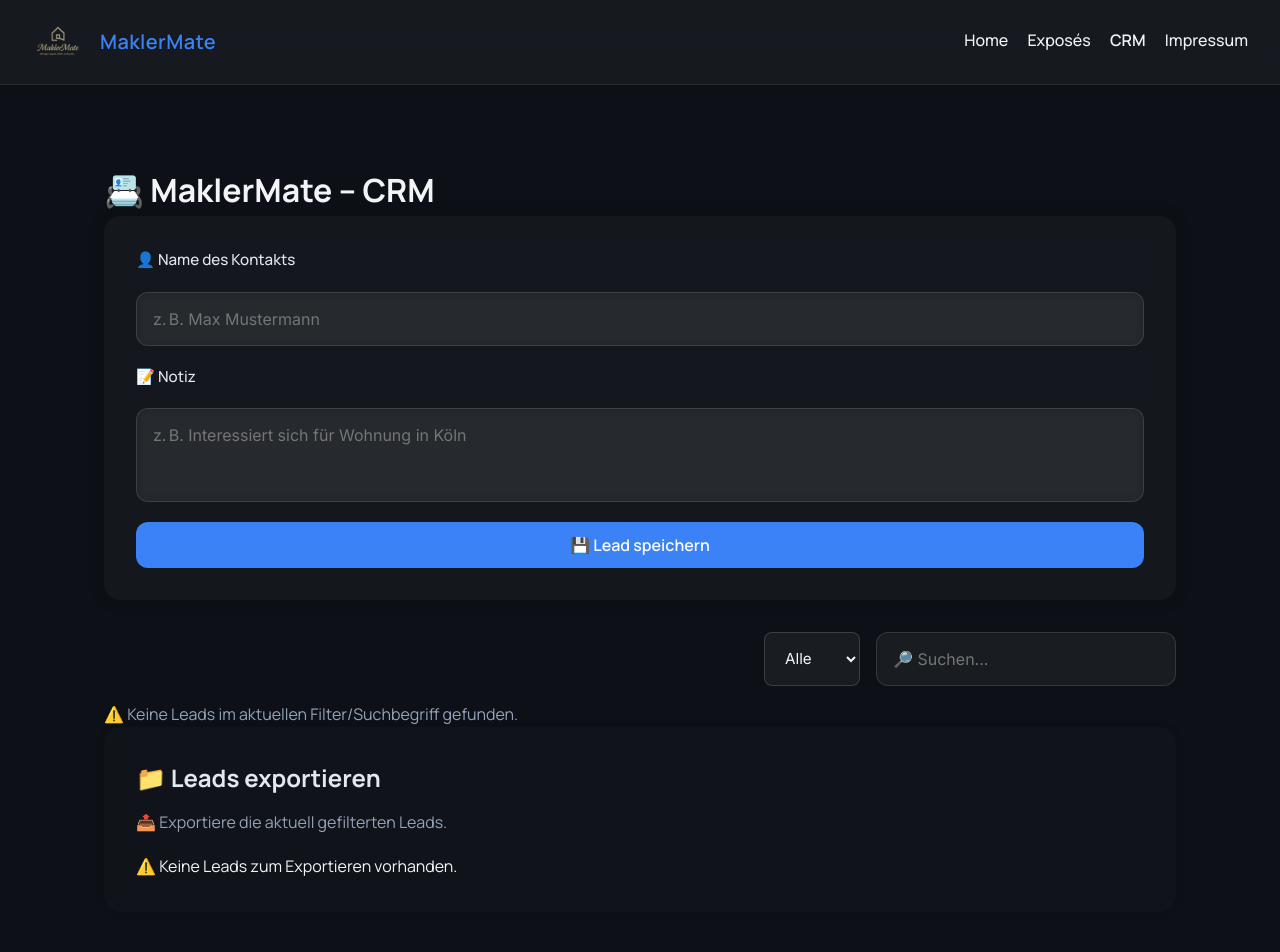
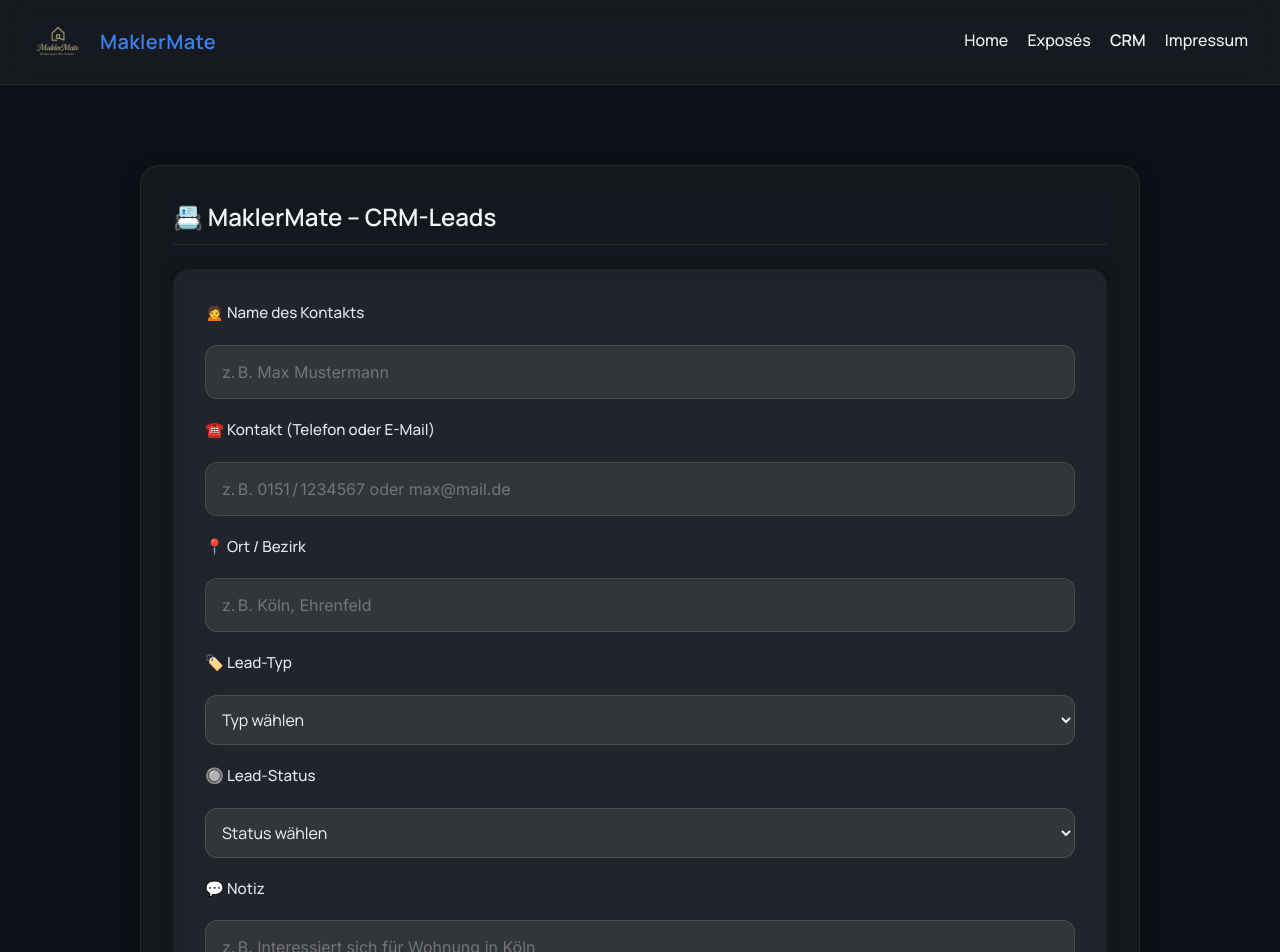
Before and after one commit to M-Sieger/MaklerMate-MVP, a React (Create React App) app: page /crm in a window 1280 px wide. Shown: the top 952 px of the page. Built offline with nearby package versions, Linux system fonts and the light colour scheme.

Commit message:
♻️ CRM-Rewrite: LeadList/LeadTable/LeadRow neu strukturiert, Freeze-Fix durch stable Filter + Feldprüfung

```diff
--- a/src/components/CRM/CRM.module.css
+++ b/src/components/CRM/CRM.module.css
@@ -1,4 +1,42 @@
-/* 📦 Eingabeformular mit Apple-Blur */
+/* 🌐 Allgemeine Struktur & Layout-Komponenten */
+
+.crmSection {
+  padding: 2rem;
+  border-radius: 16px;
+  background: rgba(255, 255, 255, 0.015);
+  backdrop-filter: blur(6px);
+  box-shadow: 0 0 8px rgba(0, 0, 0, 0.08);
+}
+
+.tableWrapper {
+  max-height: 540px;
+  overflow-y: auto;
+  padding: 1rem;
+  margin-bottom: 3rem;
+  border-radius: 16px;
+  background: rgba(255, 255, 255, 0.02);
+  backdrop-filter: blur(6px);
+  box-shadow: 0 0 12px rgba(0, 0, 0, 0.08);
+  scrollbar-width: thin;
+  scrollbar-color: #4fc3f7 transparent;
+    border: 1px solid rgba(255, 255, 255, 0.05); /* 🧠 dezente Umrahmung */
+
+}
+
+
+
+
+.tableWrapper::-webkit-scrollbar {
+  width: 8px;
+}
+.tableWrapper::-webkit-scrollbar-thumb {
+  background-color: #4fc3f7;
+  border-radius: 8px;
+}
+
+
+/* 🧾 Formularfelder */
+
 .crmForm {
   background: rgba(255, 255, 255, 0.03);
   border-radius: 16px;
@@ -11,14 +49,12 @@
   gap: 1.2rem;
 }
 
-/* 🏷️ Labels */
 .crmLabel {
   font-weight: 500;
   font-size: 0.95rem;
   color: #e2e8f0;
 }
 
-/* 🧾 Inputs & Textarea (wie Exposé-Stil) */
 .crmInput,
 .crmTextarea {
   background: rgba(255, 255, 255, 0.05);
@@ -27,18 +63,48 @@
   padding: 1rem;
   border-radius: 12px;
   font-size: 1rem;
+  font-family: 'Inter', sans-serif;
+  width: 100%;
   transition: all 0.3s ease;
   backdrop-filter: blur(6px);
-  font-family: 'Inter', sans-serif;
-  width: 100%;
 }
 
 .crmInput:focus,
-.crmTextarea:focus {
+.crmTextarea:focus,
+.crmInput:focus-visible,
+.crmTextarea:focus-visible {
   border-color: #4fc3f7;
   background: rgba(255, 255, 255, 0.07);
   outline: none;
+  box-shadow: 0 0 0 2px rgba(79, 195, 247, 0.25);
 }
+
+.crmTextarea {
+  resize: none;
+}
+
+.crmInput::-webkit-focus-ring-color,
+.crmTextarea::-webkit-focus-ring-color {
+  outline: none !important;
+}
+
+
+/* 🧩 Select-Felder */
+
+.crmSelect,
+.statusSelect {
+  padding: 0.75rem;
+  border-radius: 12px;
+  background: rgba(255, 255, 255, 0.05);
+  border: 1px solid rgba(255, 255, 255, 0.15);
+  color: #f3f4f6;
+  font-size: 1rem;
+  width: 100%;
+  backdrop-filter: blur(6px);
+}
+
+
+/* 💾 Formular-Button */
 
 .crmButton {
   background-color: #3b82f6;
@@ -62,32 +128,106 @@
 }
 
 
-/* 📋 Lead-Liste */
-.leadList {
-  list-style: none;
-  padding: 0;
-  margin: 0 0 2rem;
+/* 📋 Tabelle */
+
+/* 🛠️ Fix: Tabellenkopf optisch anheben + nicht abschneiden */
+.leadTable thead {
+  background: rgba(255, 255, 255, 0.04);
+  position: sticky;
+  top: 0;
+  z-index: 2;
+  border-radius: 12px 12px 0 0; /* 🔼 abgerundete Ecken oben */
+  backdrop-filter: blur(4px);
 }
 
-.leadItem {
-  display: flex;
-  justify-content: space-between;
-  align-items: center;
-  background: rgba(255, 255, 255, 0.03);
-  border: 1px solid rgba(255, 255, 255, 0.08);
-  padding: 1rem;
-  border-radius: 12px;
-  color: #edf2f7;
-  backdrop-filter: blur(8px);
-  transition: all 0.25s ease;
+.leadTable thead {
+  background: rgba(255, 255, 255, 0.04);
 }
 
-.leadItem:hover {
-  box-shadow: 0 0 10px rgba(79, 195, 247, 0.25);
-  transform: translateY(-2px);
+.leadTable th, .leadTable td {
+  padding: 0.75rem 1rem;
+  text-align: left;
+  border-bottom: 1px solid rgba(255, 255, 255, 0.05);
 }
 
-/* ❌ Löschen-Button */
+.tableRow:hover {
+  background-color: rgba(255, 255, 255, 0.03);
+}
+
+
+/* 🟢 Status-Tag (Badge) */
+
+.statusBadge {
+  padding: 0.3rem 0.6rem;
+  border-radius: 8px;
+  font-size: 0.8rem;
+  font-weight: 600;
+  backdrop-filter: blur(4px);
+  text-transform: uppercase;
+  letter-spacing: 0.5px;
+  display: inline-block;
+  min-width: 60px;
+  text-align: center;
+}
+
+.status-neu {
+  background-color: rgba(34, 197, 94, 0.15);
+  color: #4ade80;
+}
+
+.status-warm {
+  background-color: rgba(251, 191, 36, 0.15);
+  color: #facc15;
+}
+
+.status-vip {
+  background-color: rgba(250, 204, 21, 0.15);
+  color: gold;
+}
+
+.status-kalt {
+  background-color: rgba(100, 116, 139, 0.15);
+  color: #cbd5e1;
+}
+
+
+/* 🌟 Zeilen-Highlight für besondere Leads */
+
+.rowVip {
+  background: linear-gradient(to right, rgba(250, 204, 21, 0.08), rgba(250, 204, 21, 0.03));
+  box-shadow: inset 0 0 0 1px rgba(250, 204, 21, 0.2);
+}
+
+.rowWarm {
+  background: linear-gradient(to right, rgba(251, 191, 36, 0.08), rgba(251, 191, 36, 0.02));
+  box-shadow: inset 0 0 0 1px rgba(251, 191, 36, 0.15);
+}
+
+
+/* 🕒 Zeitstempel */
+
+.timestamp {
+  font-size: 0.75rem;
+  color: #a1a1aa;
+}
+
+
+/* ✏️ Aktionen */
+
+.actionButton {
+  background: transparent;
+  border: none;
+  cursor: pointer;
+  font-size: 1rem;
+  margin-right: 0.5rem;
+  color: #facc15;
+  transition: transform 0.2s ease;
+}
+
+.actionButton:hover {
+  transform: scale(1.1);
+}
+
 .deleteButton {
   background-color: #e53e3e;
   color: white;
@@ -102,7 +242,9 @@
   background-color: #c53030;
 }
 
-/* 📤 Exportbereich */
+
+/* 📤 Exportbox */
+
 .crm-export-box {
   background-color: rgba(255, 255, 255, 0.02);
   padding: 1rem;
@@ -118,7 +260,6 @@
   font-weight: 500;
 }
 
-/* 🔘 Export-Buttons */
 .crm-export-box button {
   background-color: #4fd1c5;
   color: #1a202c;
@@ -135,7 +276,8 @@
 }
 
 
-/* 🧊 Modal Overlay */
+/* 🧱 Modal */
+
 .modalOverlay {
   position: fixed;
   top: 0;
@@ -150,25 +292,20 @@
   z-index: 1000;
 }
 
-/* 🧱 Modal Box */
 .modalContent {
   background: rgba(255, 255, 255, 0.04);
   padding: 2rem;
   border-radius: 16px;
-  color: #e2e8f0;
-  width: 90%;
-  max-width: 400px;
-  box-shadow: 0 0 24px rgba(0, 0, 0, 0.3);
-  text-align: center;
-  font-size: 1rem;
+  width: 100%;
+  max-width: 500px;
+  box-shadow: 0 0 12px rgba(0,0,0,0.4);
 }
 
-/* 🧲 Buttons */
-.modalButtons {
+.modalActions {
+  display: flex;
+  justify-content: flex-end;
+  gap: 1rem;
   margin-top: 1.5rem;
-  display: flex;
-  justify-content: space-around;
-  gap: 1rem;
 }
 
 .modalConfirm {
@@ -201,126 +338,9 @@
   background-color: #475569;
 }
 
-.crmSection {
-  padding: 2rem;
-  border-radius: 16px;
-  background: rgba(255, 255, 255, 0.015);
-  backdrop-filter: blur(6px);
-  box-shadow: 0 0 8px rgba(0, 0, 0, 0.08);
-}
 
-.crmTextarea {
-  resize: none; /* 🧽 Griff entfernen */
-}
+/* 🔍 Dropdown-Filter */
 
-.crmInput:focus-visible,
-.crmTextarea:focus-visible {
-  outline: none !important;
-  box-shadow: 0 0 0 2px rgba(79, 195, 247, 0.25);
-}
-
-/* 🧨 Safari & Chromium Edge Case: absolute Brechstange */
-.crmInput::-webkit-focus-ring-color,
-.crmTextarea::-webkit-focus-ring-color {
-  outline: none !important;
-}
-
-
-.leadHeader {
-  display: flex;
-  align-items: center;
-  gap: 0.5rem;
-  margin-bottom: 0.3rem;
-}
-
-.statusBadge {
-  background: rgba(255, 255, 255, 0.05);
-  padding: 0.25rem 0.5rem;
-  border-radius: 8px;
-  font-size: 0.8rem;
-  text-transform: uppercase;
-  letter-spacing: 0.5px;
-  backdrop-filter: blur(4px);
-}
-
-/* 💡 Dynamisch nach Status */
-.status-vip {
-  border: 1px solid gold;
-  color: gold;
-}
-.status-warm {
-  border: 1px solid orange;
-  color: orange;
-}
-.status-kalt {
-  border: 1px solid gray;
-  color: gray;
-}
-
-.timestamp {
-  font-size: 0.75rem;
-  color: #888;
-  margin-top: 0.3rem;
-}
-
-
-.crmSelect {
-  padding: 0.75rem;
-  border-radius: 12px;
-  background: rgba(255, 255, 255, 0.05);
-  border: 1px solid rgba(255, 255, 255, 0.15);
-  color: #f3f4f6;
-  width: 100%;
-  font-size: 1rem;
-  margin-bottom: 1rem;
-  backdrop-filter: blur(6px);
-}
-
-
-.statusSelect {
-  background: rgba(255, 255, 255, 0.05);
-  color: #f3f4f6;
-  border-radius: 10px;
-  border: 1px solid rgba(255, 255, 255, 0.1);
-  font-size: 0.9rem;
-  padding: 0.4rem 0.6rem;
-  backdrop-filter: blur(4px);
-}
-
-
-
-.modalOverlay {
-  position: fixed;
-  top: 0;
-  left: 0;
-  width: 100%;
-  height: 100%;
-  background: rgba(15, 23, 42, 0.7);
-  backdrop-filter: blur(6px);
-  display: flex;
-  align-items: center;
-  justify-content: center;
-  z-index: 1000;
-}
-
-.modalContent {
-  background: rgba(255, 255, 255, 0.04);
-  padding: 2rem;
-  border-radius: 16px;
-  width: 100%;
-  max-width: 500px;
-  box-shadow: 0 0 12px rgba(0,0,0,0.4);
-}
-
-.modalActions {
-  display: flex;
-  justify-content: flex-end;
-  gap: 1rem;
-  margin-top: 1.5rem;
-}
-
-
-/* 🎛️ Dropdown für Lead-Filter */
 .filterWrapper {
   display: flex;
   justify-content: flex-end;
@@ -351,107 +371,30 @@
 }
 
 
-/* 📊 Tabellenstruktur */
-/* 🧭 Scrollable Tabelle bei vielen Leads */
-.tableWrapper {
-  max-height: 540px;
-  overflow-y: auto;
-  padding: 1rem; /* 🧠 Innerer Abstand */
-  margin-bottom: 3rem; /* 🪄 Mehr Luft zur Sektion darunter */
-  border-radius: 16px; /* 🌪️ Weicher statt eckig */
-  background: rgba(255, 255, 255, 0.02);
-  backdrop-filter: blur(6px);
-  box-shadow: 0 0 12px rgba(0, 0, 0, 0.08);
-  scrollbar-width: thin;
-  scrollbar-color: #4fc3f7 transparent;
-}
-
-.tableWrapper::-webkit-scrollbar {
-  width: 8px;
-}
-
-.tableWrapper::-webkit-scrollbar-thumb {
-  background-color: #4fc3f7;
-  border-radius: 8px;
-}
 
 
 
-.leadTable {
-  width: 100%;
-  border-collapse: collapse;
-  color: #f1f5f9;
-  font-size: 0.95rem;
+/* 📦 CRMCard – Apple-Style Container */
+.crmCard {
+  background: rgba(255, 255, 255, 0.03);
+  border-radius: 20px;
+  backdrop-filter: blur(12px);
+  box-shadow: 0 8px 24px rgba(0, 0, 0, 0.15);
+  padding: 2rem;
+  margin: 0 auto;
+  max-width: 1000px;
+  border: 1px solid rgba(255, 255, 255, 0.08);
 }
 
-.leadTable thead {
-  background: rgba(255, 255, 255, 0.04);
+/* 🧠 Titel (optional) */
+.crmCardHeader {
+  margin-bottom: 1.5rem;
+  border-bottom: 1px solid rgba(255, 255, 255, 0.08);
+  padding-bottom: 0.5rem;
 }
 
-.leadTable th, .leadTable td {
-  padding: 0.75rem 1rem;
-  text-align: left;
-  border-bottom: 1px solid rgba(255, 255, 255, 0.05);
+.crmCardTitle {
+  font-size: 1.5rem;
+  color: #f1f5f9;
+  font-weight: 600;
 }
-
-.tableRow:hover {
-  background-color: rgba(255, 255, 255, 0.03);
-}
-
-.statusBadge {
-  padding: 0.3rem 0.6rem;
-  border-radius: 8px;
-  font-size: 0.8rem;
-  backdrop-filter: blur(4px);
-  text-transform: uppercase;
-  letter-spacing: 0.5px;
-}
-
-.status-neu {
-  background-color: rgba(34, 197, 94, 0.15);
-  color: #4ade80;
-}
-
-.status-warm {
-  background-color: rgba(251, 191, 36, 0.15);
-  color: #facc15;
-}
-
-.status-vip {
-  background-color: rgba(250, 204, 21, 0.15);
-  color: gold;
-}
-
-.timestamp {
-  font-size: 0.75rem;
-  color: #a1a1aa;
-}
-
-
-
-.actionButton {
-  background: transparent;
-  border: none;
-  cursor: pointer;
-  font-size: 1rem;
-  margin-right: 0.5rem;
-  color: #facc15;
-  transition: transform 0.2s ease;
-}
-
-.actionButton:hover {
-  transform: scale(1.1);
-}
-
-
-/* 🌟 Zeilen-Highlight für VIP */
-.rowVip {
-  background: linear-gradient(to right, rgba(250, 204, 21, 0.08), rgba(250, 204, 21, 0.03));
-  box-shadow: inset 0 0 0 1px rgba(250, 204, 21, 0.2);
-}
-
-/* 🔥 Zeilen-Highlight für Warm */
-.rowWarm {
-  background: linear-gradient(to right, rgba(251, 191, 36, 0.08), rgba(251, 191, 36, 0.02));
-  box-shadow: inset 0 0 0 1px rgba(251, 191, 36, 0.15);
-}
--- /dev/null
+++ b/src/components/CRM/CRMCard.jsx
@@ -0,0 +1,17 @@
+// 📦 CRMCard.jsx
+import React from 'react';
+
+import styles from './CRM.module.css';
+
+export default function CRMCard({ title, children }) {
+  return (
+    <div className={styles.crmCard}>
+      {title && (
+        <div className={styles.crmCardHeader}>
+          <h2 className={styles.crmCardTitle}>{title}</h2>
+        </div>
+      )}
+      <div className={styles.crmCardContent}>{children}</div>
+    </div>
+  );
+}
--- /dev/null
+++ b/src/components/CRM/LeadForm.jsx
@@ -0,0 +1,115 @@
+// 📄 LeadForm.jsx – Eingabeformular (gesteuert über Props)
+
+import React, { useState } from 'react';
+
+import toast from 'react-hot-toast';
+
+import styles from '../../components/CRM/CRM.module.css';
+
+// 🧩 Startzustand für neues Lead-Objekt
+const initialLead = {
+  name: '',
+  contact: '',
+  location: '',
+  type: '',
+  status: '',
+  note: '',
+};
+
+export default function LeadForm({ onAddLead }) {
+  const [lead, setLead] = useState(initialLead);
+
+  // 🔄 Eingabefeld aktualisieren
+  const handleChange = (e) => {
+    const { name, value } = e.target;
+    setLead((prev) => ({ ...prev, [name]: value }));
+  };
+
+  // 💾 Lead speichern (inkl. ID & Timestamp)
+  const handleSave = () => {
+    if (!lead.name || !lead.contact || !lead.type || !lead.status) {
+      toast.error('❌ Bitte alle Pflichtfelder ausfüllen.');
+      return;
+    }
+
+    const newLead = {
+      ...lead,
+      id: crypto.randomUUID(), // 🔐 Stabiler Identifier
+      createdAt: new Date().toISOString(), // 🕒 Zeitstempel für Anzeige/Sortierung
+    };
+
+    onAddLead(newLead);         // 👉 Übergabe an CRMTool
+    setLead(initialLead);       // 🔁 Formular zurücksetzen
+    toast.success('✅ Lead gespeichert');
+  };
+
+  return (
+    <div className={styles.crmForm}>
+      <label className={styles.crmLabel}>🙍 Name des Kontakts</label>
+      <input
+        name="name"
+        value={lead.name}
+        onChange={handleChange}
+        className={styles.crmInput}
+        placeholder="z. B. Max Mustermann"
+      />
+
+      <label className={styles.crmLabel}>☎️ Kontakt (Telefon oder E-Mail)</label>
+      <input
+        name="contact"
+        value={lead.contact}
+        onChange={handleChange}
+        className={styles.crmInput}
+        placeholder="z. B. 0151 / 1234567 oder max@mail.de"
+      />
+
+      <label className={styles.crmLabel}>📍 Ort / Bezirk</label>
+      <input
+        name="location"
+        value={lead.location}
+        onChange={handleChange}
+        className={styles.crmInput}
+        placeholder="z. B. Köln, Ehrenfeld"
+      />
+
+      <label className={styles.crmLabel}>🏷️ Lead-Typ</label>
+      <select
+        name="type"
+        value={lead.type}
+        onChange={handleChange}
+        className={styles.crmSelect}
+      >
+        <option value="">Typ wählen</option>
+        <option value="Käufer">Käufer</option>
+        <option value="Verkäufer">Verkäufer</option>
+      </select>
+
+      <label className={styles.crmLabel}>🔘 Lead-Status</label>
+      <select
+        name="status"
+        value={lead.status}
+        onChange={handleChange}
+        className={styles.crmSelect}
+      >
+        <option value="">Status wählen</option>
+        <option value="Neu">Neu</option>
+        <option value="Warm">Warm</option>
+        <option value="VIP">VIP</option>
+        <option value="Kalt">Kalt</option>
+      </select>
+
+      <label className={styles.crmLabel}>💬 Notiz</label>
+      <textarea
+        name="note"
+        value={lead.note}
+        onChange={handleChange}
+        className={styles.crmTextarea}
+        placeholder="z. B. Interessiert sich für Wohnung in Köln"
+      />
+
+      <button onClick={handleSave} className={styles.crmButton}>
+        💾 Lead speichern
+      </button>
+    </div>
+  );
+}
--- a/src/pages/CRM/LeadList.jsx
+++ b/src/components/CRM/LeadList.jsx
@@ -1,4 +1,4 @@
-// 📄 LeadList.jsx – Filterlogik für LeadTable + Suche
+// 📄 Filterlogik für LeadTable + Suche
 import React, { useState } from 'react';
 
 import styles from '../../components/CRM/CRM.module.css';
--- a/src/components/CRM/LeadTable.jsx
+++ b/src/components/CRM/LeadTable.jsx
@@ -1,24 +1,21 @@
-// 📄 LeadTable.jsx – Stylische Tabelle für gefilterte Leads
-
+// 📄 LeadTable.jsx – Tabelle mit allen Leads
 import React from 'react';
 
 import styles from './CRM.module.css';
 import LeadRow from './LeadRow';
 
 export default function LeadTable({ leads, onDelete, onUpdate }) {
-  if (!leads || leads.length === 0) {
-    return <p style={{ color: '#94a3b8' }}>⚠️ Keine Leads im aktuellen Filter.</p>;
-  }
-
   return (
-    <div className={styles.tableWrapper}>
     <table className={styles.leadTable}>
       <thead>
         <tr>
           <th>Name</th>
-            <th>Interesse</th>
-            <th>Gespeichert</th>
+          <th>Kontakt</th>
+          <th>Ort</th>
+          <th>Typ</th>
           <th>Status</th>
+          <th>Notiz</th>
+          <th>Erstellt am</th>
           <th>Aktionen</th>
         </tr>
       </thead>
@@ -30,10 +27,8 @@
             onDelete={onDelete}
             onUpdate={onUpdate}
           />
-
         ))}
       </tbody>
     </table>
-    </div>
   );
 }
--- a/src/pages/CRM/CRMTool.jsx
+++ b/src/pages/CRM/CRMTool.jsx
@@ -1,55 +1,55 @@
-// 📄 CRMTool.jsx – Zentrale CRM-Seite mit Full-Update-Support
+// 📄 CRMTool.jsx – Apple-inspirierter CRM-Bereich mit Card-Layout
 
 import React from 'react';
 
 import { toast } from 'react-hot-toast';
 
+import CRMCard from '../../components/CRM/CRMCard';
 import CRMExportLeads from '../../components/CRM/CRMExportLeads';
-import useLocalStorageLeads
-  from '../../hooks/useLocalStorageLeads'; // 💾 Custom Hook
-import LeadForm from './LeadForm';
-import LeadList from './LeadList'; // 🧠 Anzeige + Filter
+import LeadForm from '../../components/CRM/LeadForm';
+import LeadList
+  from '../../components/CRM/LeadList'; // ✅ Richtige Komponente eingebunden
+import useLocalStorageLeads from '../../hooks/useLocalStorageLeads';
 
 export default function CRMTool() {
-  // ✅ LocalStorage-Lead-Verwaltung mit Full-Update
   const {
     leads,
     addLead,
     deleteLead,
     resetLeads,
-    updateLead, // ✅ ersetzt updateLeadStatus
+    updateLead,
   } = useLocalStorageLeads();
 
-  // 🧠 Validierung + Hinzufügen
   const handleAddLead = (lead) => {
-    const { name, notiz } = lead;
+    const { name, contact, type, status } = lead;
 
-    if (!name?.trim() || !notiz?.trim()) {
-      toast.error("❌ Bitte alle Felder ausfüllen!");
+    // 🛡️ Pflichtfeld-Validierung
+    if (!name?.trim() || !contact?.trim() || !type || !status) {
+      toast.error("❌ Bitte alle Pflichtfelder ausfüllen!");
       return;
     }
 
-    addLead(lead);
+    // 🕓 Timestamp für Anzeige & Sortierung
+    const leadWithTimestamp = {
+      ...lead,
+      createdAt: new Date().toISOString(),
+    };
+
+    addLead(leadWithTimestamp);
     toast.success("✅ Lead gespeichert!");
   };
 
   return (
-<div className="crm-tool" style={{ padding: '2rem' }}>
-  <h1>📇 MaklerMate – CRM</h1>
-
-  {/* 📝 Eingabeformular */}
+    <div style={{ padding: '2rem' }}>
+      <CRMCard title="📇 MaklerMate – CRM-Leads">
         <LeadForm onAddLead={handleAddLead} />
-
-  {/* 📋 Lead-Liste mit Filter */}
-  <LeadList leads={leads} onDelete={deleteLead} />
-
-  {/* 📤 Export + Reset */}
+        <LeadList leads={leads} onDelete={deleteLead} onUpdateLead={updateLead} /> {/* ✅ LeadList statt LeadTable */}
         <CRMExportLeads
           leads={leads}
           onReset={resetLeads}
           onUpdateLead={updateLead}
         />
+      </CRMCard>
     </div>
-
   );
 }
--- a/src/pages/CRM/LeadForm.jsx
+++ /dev/null
@@ -1,52 +0,0 @@
-// 📄 LeadForm.jsx – ohne Status, immer „neu“
-import React, { useState } from 'react';
-
-import styles from '../../components/CRM/CRM.module.css';
-
-export default function LeadForm({ onAddLead }) {
-  const [name, setName] = useState('');
-  const [notiz, setNotiz] = useState('');
-
-  const handleSubmit = (e) => {
-    e.preventDefault();
-
-    const newLead = {
-      id: Date.now(),
-      name,
-      notiz,
-      status: 'neu', // 🧠 immer automatisch „neu“
-      timestamp: new Date().toISOString(),
-    };
-
-    onAddLead(newLead);
-    setName('');
-    setNotiz('');
-  };
-
-  return (
-    <form onSubmit={handleSubmit} className={styles.crmForm}>
-      <label className={styles.crmLabel}>👤 Name des Kontakts</label>
-      <input
-        type="text"
-        placeholder="z. B. Max Mustermann"
-        value={name}
-        onChange={(e) => setName(e.target.value)}
-        className={styles.crmInput}
-        required
-      />
-
-      <label className={styles.crmLabel}>📝 Notiz</label>
-      <textarea
-        placeholder="z. B. Interessiert sich für Wohnung in Köln"
-        value={notiz}
-        onChange={(e) => setNotiz(e.target.value)}
-        className={styles.crmTextarea}
-        rows={3}
-      />
-
-      <button type="submit" className={styles.crmButton}>
-        💾 Lead speichern
-      </button>
-    </form>
-  );
-}
```
Also changed, not shown: src/components/CRM/LeadRow.jsx (+5 -3 lines), src/hooks/useLocalStorageLeads.js (+19 -6 lines), src/components/CRM/IvyBadge.jsx (added). Lines whose indentation alone changed are shown as unchanged.
